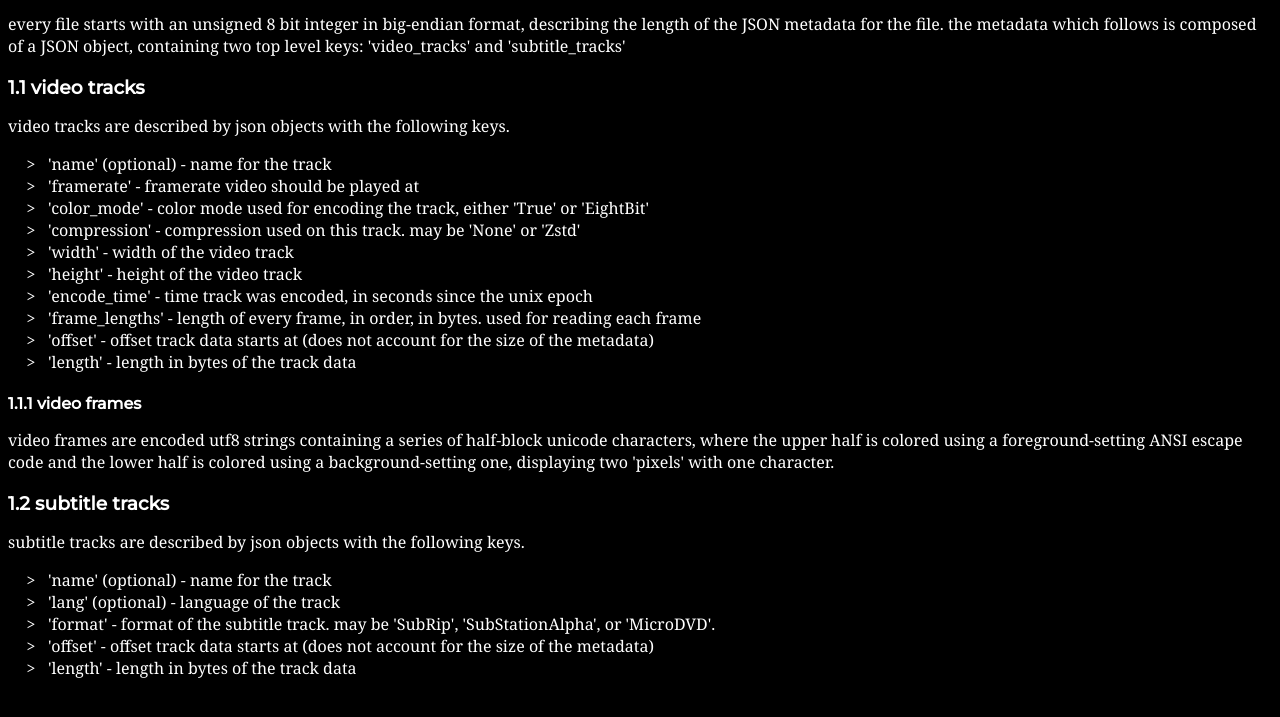
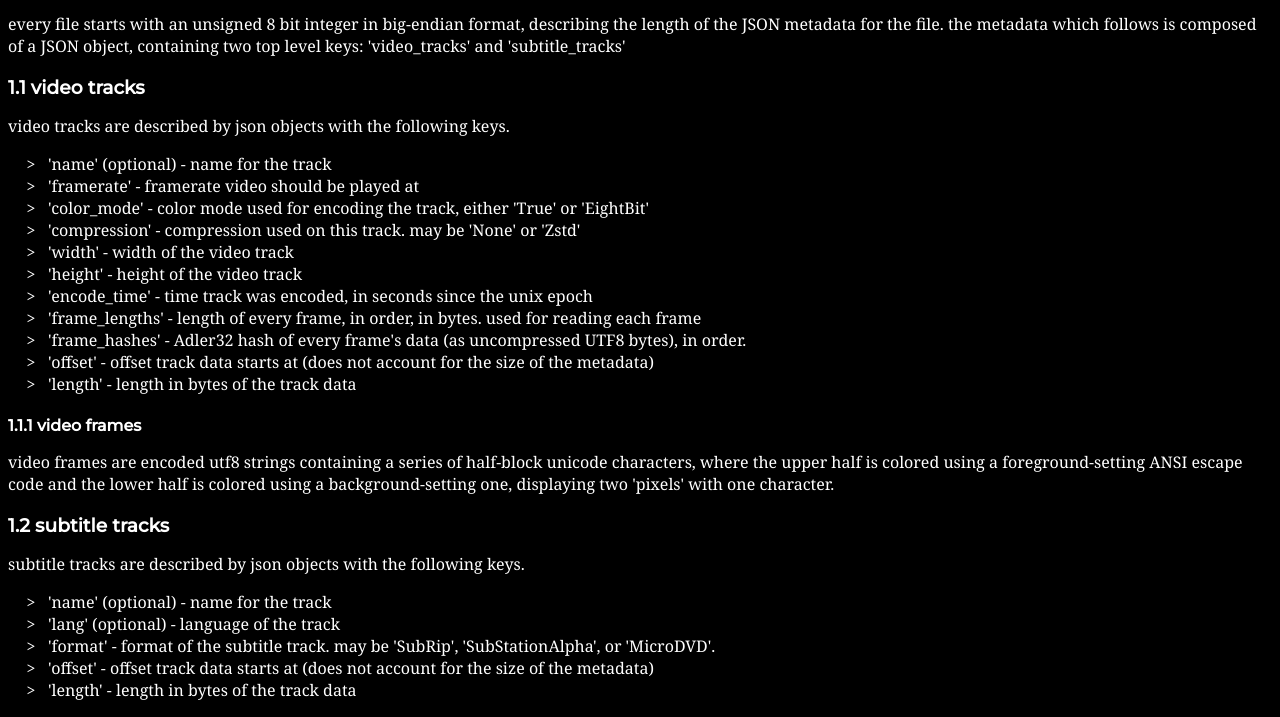
Before and after one commit to kore-signet/anime-over-ansi, a plain HTML site: page spec.html in a window 1280 px wide. Shown: the part 134-851 px from the top of the page. Before the commit the page ends 829 px from the top, so only its background shows below. Drawn offline with Linux system fonts and the light colour scheme; a web font is replaced by a local one.

Commit message:
add frame_hashes to spec

```diff
--- a/spec.html
+++ b/spec.html
@@ -75,6 +75,7 @@
             <li>'height' - height of the video track</li>
             <li>'encode_time' - time track was encoded, in seconds since the unix epoch </li>
             <li>'frame_lengths' - length of every frame, in order, in bytes. used for reading each frame</li>
+            <li>'frame_hashes' - Adler32 hash of every frame's data (as uncompressed UTF8 bytes), in order.</li>
             <li>'offset' - offset track data starts at (does not account for the size of the metadata)</li>
             <li>'length' - length in bytes of the track data</li>
         </ul>
```
